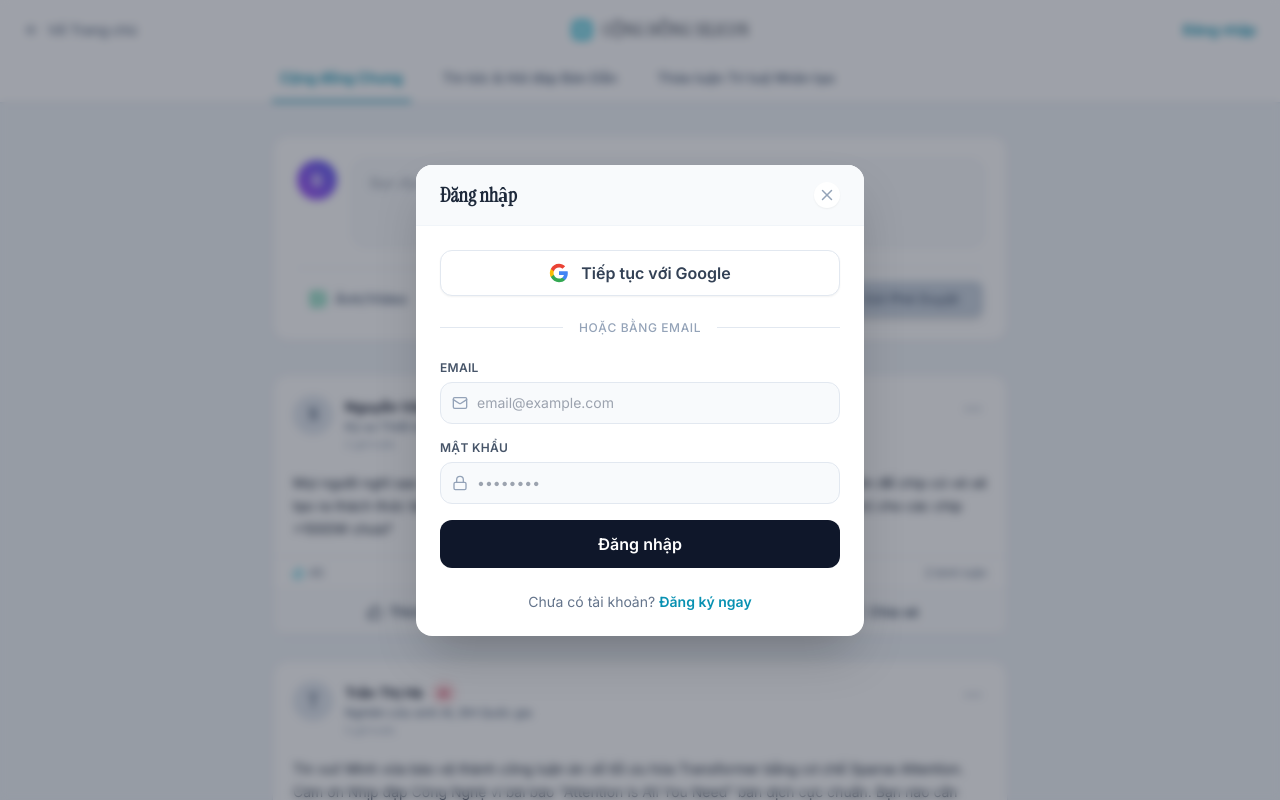
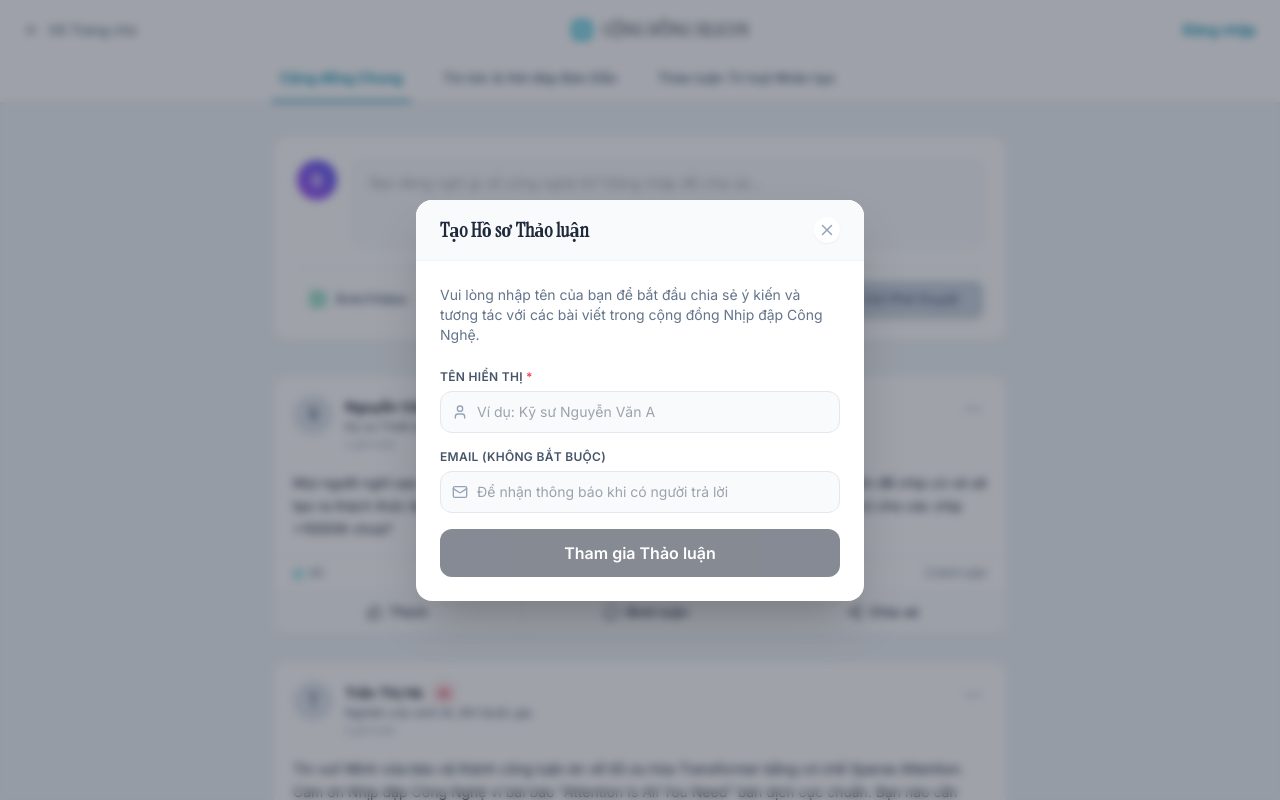
Before and after one commit to tuananhgame2006-prog/xung-silicon, a React (Vite) app in the folder silicon-pulse-ui/: page /community in a window 1280 px wide. Both pictures are taken after a click on the button "Đăng nhập". Shown: the top 800 px of the page. Built offline with nearby package versions, Linux system fonts and the light colour scheme.

Commit message:
refactor: replace mock auth with honest guest profile setup

```diff
--- a/silicon-pulse-ui/src/components/AuthModal.tsx
+++ b/silicon-pulse-ui/src/components/AuthModal.tsx
@@ -1,6 +1,6 @@
 import React, { useState } from 'react';
 import { motion, AnimatePresence } from 'framer-motion';
-import { X, Mail, Lock, User, CheckCircle2, ShieldCheck, Loader2 } from 'lucide-react';
+import { X, Mail, User } from 'lucide-react';
 
 export type UserData = {
   name: string;
@@ -14,49 +14,14 @@ interface AuthModalProps {
 }
 
 export const AuthModal: React.FC<AuthModalProps> = ({ isOpen, onClose, onLoginSuccess }) => {
-  const [mode, setMode] = useState<'login' | 'register' | 'verify'>('login');
   const [email, setEmail] = useState('');
-  const [password, setPassword] = useState('');
   const [name, setName] = useState('');
-  const [isHuman, setIsHuman] = useState(false);
-  const [loading, setLoading] = useState(false);
-  const [verifyCode, setVerifyCode] = useState('');
 
-  const handleGoogleLogin = () => {
-    setLoading(true);
-    // Simulate network delay for Google OAuth
-    setTimeout(() => {
-      setLoading(false);
-      onLoginSuccess({ name: 'Người dùng Web', email: 'user@gmail.com' });
+  const handleSubmit = (e: React.FormEvent) => {
+    e.preventDefault();
+    if (name.trim()) {
+      onLoginSuccess({ name: name.trim(), email: email.trim() });
       onClose();
-    }, 1500);
-  };
-
-  const handleEmailSubmit = (e: React.FormEvent) => {
-    e.preventDefault();
-    if (mode === 'login') {
-      setLoading(true);
-      setTimeout(() => {
-        setLoading(false);
-        onLoginSuccess({ name: 'Demo User', email });
-        onClose();
-      }, 1000);
-    } else if (mode === 'register') {
-      if (!isHuman) return;
-      setLoading(true);
-      setTimeout(() => {
-        setLoading(false);
-        setMode('verify');
-      }, 1000);
-    } else if (mode === 'verify') {
-      setLoading(true);
-      setTimeout(() => {
-        setLoading(false);
-        onLoginSuccess({ name, email });
-        onClose();
-        // Reset state after success
-        setMode('login');
-      }, 1000);
     }
   };
 
@@ -76,7 +41,7 @@ export const AuthModal: React.FC<AuthModalProps> = ({ isOpen, onClose, onLoginSu
             {/* Header */}
             <div className="bg-slate-50 px-6 py-4 border-b border-slate-100 flex justify-between items-center">
               <h3 className="font-serif text-xl text-slate-800 font-bold">
-                {mode === 'login' ? 'Đăng nhập' : mode === 'register' ? 'Tạo tài khoản' : 'Xác thực Email'}
+                Tạo Hồ sơ Thảo luận
               </h3>
               <button onClick={onClose} className="text-slate-400 hover:text-slate-600 transition-colors bg-white p-1 rounded-full shadow-sm">
                 <X size={18} />
@@ -84,122 +49,43 @@ export const AuthModal: React.FC<AuthModalProps> = ({ isOpen, onClose, onLoginSu
             </div>
 
             <div className="p-6">
-              {mode !== 'verify' && (
-                <>
-                  {/* Google Login Button */}
-                  <button
-                    onClick={handleGoogleLogin}
-                    disabled={loading}
-                    className="w-full mb-6 flex items-center justify-center gap-3 bg-white border border-slate-200 text-slate-700 font-semibold py-2.5 rounded-xl hover:bg-slate-50 transition-colors shadow-sm disabled:opacity-50"
-                  >
-                    <svg viewBox="0 0 24 24" width="20" height="20" xmlns="http://www.w3.org/2000/svg">
-                      <path d="M22.56 12.25c0-.78-.07-1.53-.2-2.25H12v4.26h5.92c-.26 1.37-1.04 2.53-2.21 3.31v2.77h3.57c2.08-1.92 3.28-4.74 3.28-8.09z" fill="#4285F4"/>
-                      <path d="M12 23c2.97 0 5.46-.98 7.28-2.66l-3.57-2.77c-.98.66-2.23 1.06-3.71 1.06-2.86 0-5.29-1.93-6.16-4.53H2.18v2.84C3.99 20.53 7.7 23 12 23z" fill="#34A853"/>
-                      <path d="M5.84 14.09c-.22-.66-.35-1.36-.35-2.09s.13-1.43.35-2.09V7.07H2.18C1.43 8.55 1 10.22 1 12s.43 3.45 1.18 4.93l2.85-2.22.81-.62z" fill="#FBBC05"/>
-                      <path d="M12 5.38c1.62 0 3.06.56 4.21 1.64l3.15-3.15C17.45 2.09 14.97 1 12 1 7.7 1 3.99 3.47 2.18 7.07l3.66 2.84c.87-2.6 3.3-4.53 6.16-4.53z" fill="#EA4335"/>
-                    </svg>
-                    Tiếp tục với Google
-                  </button>
+              <p className="text-sm text-slate-500 mb-6">
+                Vui lòng nhập tên của bạn để bắt đầu chia sẻ ý kiến và tương tác với các bài viết trong cộng đồng Nhịp đập Công Nghệ.
+              </p>
 
-                  <div className="relative flex items-center mb-6">
-                    <div className="flex-grow border-t border-slate-200"></div>
-                    <span className="flex-shrink-0 mx-4 text-slate-400 text-xs font-medium uppercase tracking-wider">Hoặc bằng Email</span>
-                    <div className="flex-grow border-t border-slate-200"></div>
-                  </div>
-                </>
-              )}
-
-              <form onSubmit={handleEmailSubmit} className="space-y-4">
-                {mode === 'register' && (
+              <form onSubmit={handleSubmit} className="space-y-4">
                 <div>
-                    <label className="block text-xs font-bold text-slate-600 mb-1.5 uppercase tracking-wide">Tên hiển thị</label>
+                  <label className="block text-xs font-bold text-slate-600 mb-1.5 uppercase tracking-wide">Tên hiển thị <span className="text-rose-500">*</span></label>
                   <div className="relative">
                     <User size={16} className="absolute left-3 top-1/2 -translate-y-1/2 text-slate-400" />
                     <input
                       type="text" required value={name} onChange={e => setName(e.target.value)}
                       placeholder="Ví dụ: Kỹ sư Nguyễn Văn A"
                       className="w-full bg-slate-50 border border-slate-200 rounded-xl pl-9 pr-4 py-2.5 text-sm focus:border-cyan-400 focus:bg-white outline-none transition-colors"
-                        disabled={loading}
-                      />
-                    </div>
-                  </div>
-                )}
-
-                {mode !== 'verify' && (
-                  <>
-                    <div>
-                      <label className="block text-xs font-bold text-slate-600 mb-1.5 uppercase tracking-wide">Email</label>
-                      <div className="relative">
-                        <Mail size={16} className="absolute left-3 top-1/2 -translate-y-1/2 text-slate-400" />
-                        <input
-                          type="email" required value={email} onChange={e => setEmail(e.target.value)}
-                          placeholder="email@example.com"
-                          className="w-full bg-slate-50 border border-slate-200 rounded-xl pl-9 pr-4 py-2.5 text-sm focus:border-cyan-400 focus:bg-white outline-none transition-colors"
-                          disabled={loading}
                     />
                   </div>
                 </div>
 
                 <div>
-                      <label className="block text-xs font-bold text-slate-600 mb-1.5 uppercase tracking-wide">Mật khẩu</label>
+                  <label className="block text-xs font-bold text-slate-600 mb-1.5 uppercase tracking-wide">Email (Không bắt buộc)</label>
                   <div className="relative">
-                        <Lock size={16} className="absolute left-3 top-1/2 -translate-y-1/2 text-slate-400" />
+                    <Mail size={16} className="absolute left-3 top-1/2 -translate-y-1/2 text-slate-400" />
                     <input
-                          type="password" required value={password} onChange={e => setPassword(e.target.value)}
-                          placeholder="••••••••"
+                      type="email" value={email} onChange={e => setEmail(e.target.value)}
+                      placeholder="Để nhận thông báo khi có người trả lời"
                       className="w-full bg-slate-50 border border-slate-200 rounded-xl pl-9 pr-4 py-2.5 text-sm focus:border-cyan-400 focus:bg-white outline-none transition-colors"
-                          disabled={loading}
                     />
                   </div>
                 </div>
-                  </>
-                )}
-
-                {mode === 'register' && (
-                  <div className="mt-4 p-3 border border-slate-200 rounded-xl bg-slate-50 flex items-center justify-between cursor-pointer" onClick={() => !loading && setIsHuman(!isHuman)}>
-                    <div className="flex items-center gap-3">
-                      <div className={`w-6 h-6 rounded border flex items-center justify-center transition-colors ${isHuman ? 'bg-emerald-500 border-emerald-500' : 'bg-white border-slate-300'}`}>
-                        {isHuman && <CheckCircle2 size={16} className="text-white" />}
-                      </div>
-                      <span className="text-sm font-medium text-slate-700">Tôi là con người</span>
-                    </div>
-                    <ShieldCheck size={24} className="text-slate-400" />
-                  </div>
-                )}
-
-                {mode === 'verify' && (
-                  <div className="text-center">
-                    <div className="w-16 h-16 bg-cyan-100 rounded-full flex items-center justify-center mx-auto mb-4">
-                      <Mail className="text-cyan-600 w-8 h-8" />
-                    </div>
-                    <p className="text-sm text-slate-600 mb-6">Mã xác nhận 6 số đã được gửi đến <strong>{email}</strong>. (Giả lập: Nhập bừa 6 số)</p>
-                    <input
-                      type="text" required maxLength={6} value={verifyCode} onChange={e => setVerifyCode(e.target.value)}
-                      placeholder="123456"
-                      className="w-full bg-slate-50 border border-slate-200 rounded-xl px-4 py-3 text-center text-2xl tracking-[0.5em] font-mono focus:border-cyan-400 focus:bg-white outline-none transition-colors mb-2"
-                      disabled={loading}
-                    />
-                  </div>
-                )}
 
                 <button
                   type="submit"
-                  disabled={loading || (mode === 'register' && !isHuman) || (mode === 'verify' && verifyCode.length < 6)}
+                  disabled={!name.trim()}
                   className="w-full mt-6 bg-slate-900 text-white font-bold py-3 rounded-xl hover:bg-slate-800 transition-colors flex justify-center items-center gap-2 disabled:opacity-50"
                 >
-                  {loading ? <Loader2 className="animate-spin" size={20} /> : mode === 'login' ? 'Đăng nhập' : mode === 'register' ? 'Tạo tài khoản' : 'Xác nhận Email & Hoàn tất'}
+                  Tham gia Thảo luận
                 </button>
               </form>
-
-              {mode !== 'verify' && (
-                <div className="mt-6 text-center text-sm text-slate-500">
-                  {mode === 'login' ? (
-                    <>Chưa có tài khoản? <button onClick={() => setMode('register')} className="text-cyan-600 font-bold hover:underline">Đăng ký ngay</button></>
-                  ) : (
-                    <>Đã có tài khoản? <button onClick={() => setMode('login')} className="text-cyan-600 font-bold hover:underline">Đăng nhập</button></>
-                  )}
-                </div>
-              )}
             </div>
           </motion.div>
         </motion.div>
```
Lines whose indentation alone changed are shown as unchanged.
